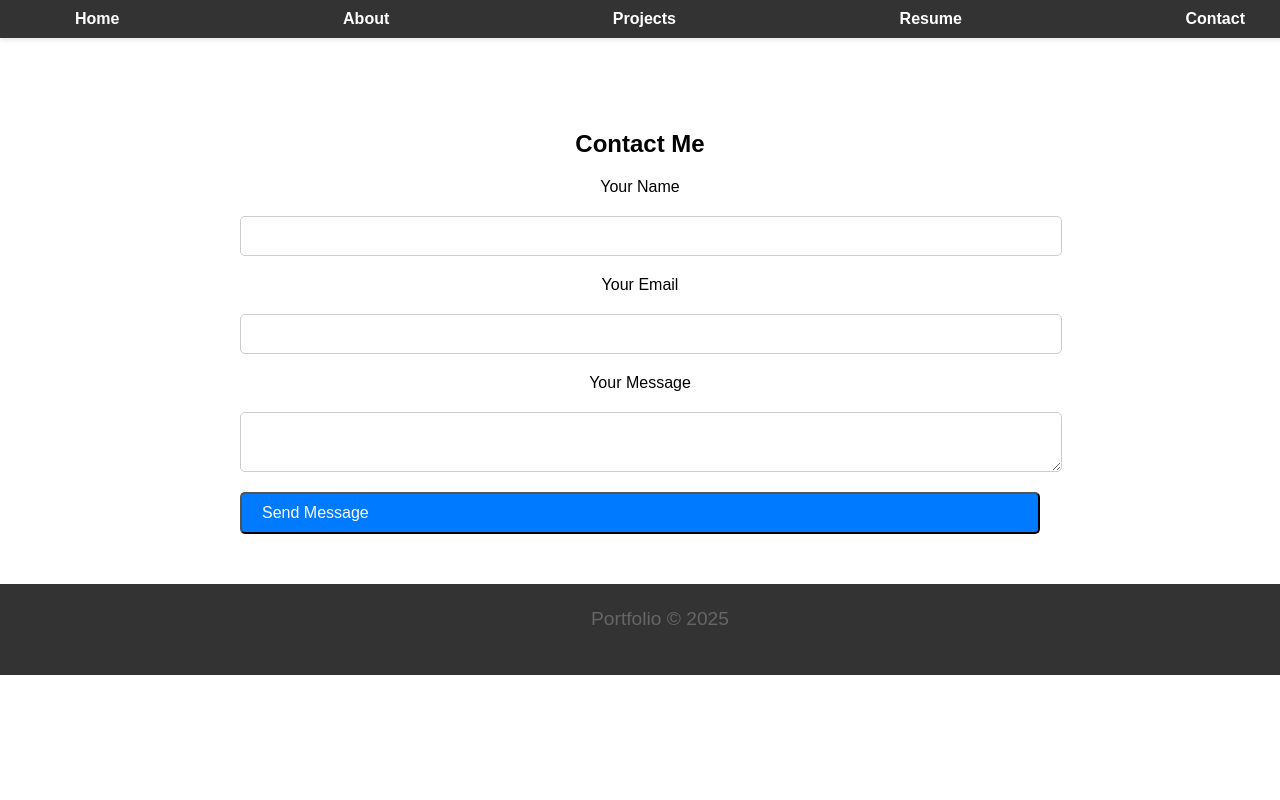
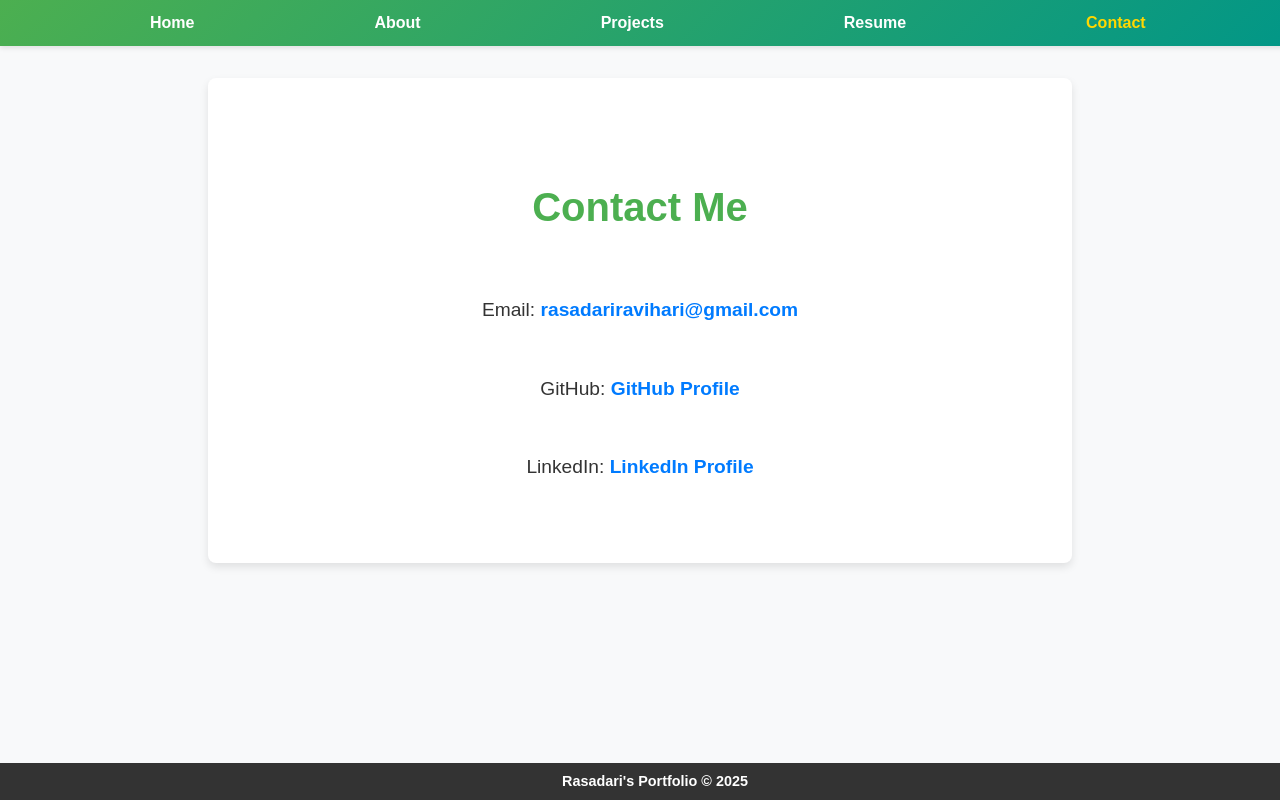
Before and after one commit to rasadariranasinghe/Portfolio_project, a Flask app: page /contact in a window 1280 px wide. Run offline with Flask 3, Linux system fonts and the light colour scheme.

Commit message:
Made several changes

```diff
--- a/app.py
+++ b/app.py
@@ -49,24 +49,12 @@
 def resume():
     return render_template("resume.html")
 
-@app.route("/contact", methods=["GET", "POST"])
+@app.route("/contact", methods=["GET"])
 def contact():
-    if request.method == "POST":
-        # Extract form data
-        name = request.form['name']
-        email = request.form['email']
-        message = request.form['message']
-
-        # Send email
-        try:
-            send_email(name, email, message)
-            flash("Your message has been sent successfully!", "success")
-            return redirect(url_for('thank_you'))
-        except Exception as e:
-            flash(f"Error sending your message: {e}", 'error')
-            return redirect(url_for('contact'))
-
-    return render_template("contact.html")
+    # Render the contact page with email and GitHub links
+    email = "your_email@example.com"
+    github = "https://github.com/your_username"
+    return render_template("contact.html", email=email, github=github)
 
 @app.route("/download_resume")
 def download_resume():
@@ -80,27 +68,6 @@
 def thank_you():
     return render_template("thank_you.html")
 
-def send_email(name, email, message):
-    sender_email = os.getenv("SENDER_EMAIL")  # Use environment variable for sender email
-    receiver_email = os.getenv("RECEIVER_EMAIL")  # Use environment variable for receiver email
-    subject = f"Message from {name} ({email})"
-    body = f"Message:\n\n{message}"
-
-    # Create the email message
-    msg = MIMEMultipart()
-    msg['From'] = sender_email
-    msg['To'] = receiver_email
-    msg['Subject'] = subject
-    msg.attach(MIMEText(body, "plain"))
-
-    try:
-        # Use SMTP_SSL with a secure connection
-        with smtplib.SMTP_SSL('smtp.mail.yahoo.com', 465) as server:
-            server.login(sender_email, os.getenv("SENDER_EMAIL_PASSWORD"))  # Use environment variable for password
-            server.sendmail(sender_email, receiver_email, msg.as_string())
-            print("Email sent successfully!")
-    except Exception as e:
-        raise Exception(f"Error sending email: {e}")
 
 if __name__ == "__main__":
     # Ensure that the app starts correctly
--- a/static/style.css
+++ b/static/style.css
@@ -1,33 +1,94 @@
-/* General Section Styling */
+/* General Styling */
+body, html {
+    margin: 0;
+    padding: 0;
+    font-family: Arial, sans-serif;
+    background-color: #f8f9fa;
+    color: #333;
+    line-height: 1.6;
+}
+
+/* Navigation Bar */
+.navbar {
+    position: relative;
+    top: 0;
+    left: 0;
+    width: 100%;
+    background: linear-gradient(135deg, #4CAF50, #009688);
+    padding: 10px 20px;
+    box-shadow: 0 2px 5px rgba(0, 0, 0, 0.1);
+    z-index: 1000;
+}
+
+.nav-container {
+    max-width: 1200px;
+    margin: 0 auto;
+    display: flex;
+    justify-content: space-between;
+    align-items: center;
+}
+
+.navbar ul {
+    list-style: none;
+    margin: 0;
+    padding: 0;
+    display: flex;
+    justify-content: center;
+}
+
+.navbar li {
+    margin: 0 80px;
+}
+
+.navbar a {
+    text-decoration: none;
+    color: white;
+    font-size: 16px;
+    font-weight: bold;
+    transition: color 0.3s ease;
+    padding: 10px 10px;
+}
+
+.navbar a:hover, .navbar a.active {
+    color: #ffd700;
+}
+
+/* Contact Page Navigation Bar */
+#contact .navbar {
+    width: 100%; /* Ensures full width for contact page */
+    padding: 10px 20px;
+}
+
+/* Section Styling */
 #home, #projects, #about, #resume, #contact {
     padding: 50px 0;
     text-align: center;
 }
 
-/* Title Styling (Default Black for All Titles) */
+/* Section Titles */
 .section-title {
     font-size: 2.5rem;
-    color: #333; /* Default black color for other titles */
+    color: #333;
     font-weight: bold;
     margin-bottom: 20px;
     text-transform: capitalize;
 }
 
-/* Green Color for Specific Section Titles */
+/* Specific Section Title Colors */
 #about .section-title,
 #projects .section-title,
 #resume .section-title,
 #contact .section-title {
-    color: #4CAF50; /* Green color for specific sections */
+    color: #4CAF50;
 }
 
 /* Home Section */
 .profile-photo {
     width: 200px;
-    height: 320px; /* Adjusted for circular image */
+    height: 320px;
     border-radius: 50%;
     object-fit: cover;
-    margin: 0 auto 20px;
+    margin: 20px auto;
     display: block;
 }
 
@@ -49,39 +110,33 @@
 .cta-button {
     padding: 12px 20px;
     background-color: #007bff;
-    color: white;
+    color: #fff;
     border-radius: 5px;
     text-decoration: none;
     font-size: 16px;
+    transition: background-color 0.3s ease, transform 0.3s ease;
 }
 
 .cta-button:hover {
     background-color: #0056b3;
+    transform: scale(1.05);
 }
 
-/* General Section Styling */
+/* Projects Section */
 #projects {
-    padding: 60px 20px;
+    padding: 50px 20px;
     background-color: #f8f9fa;
 }
 
-.section-title {
-    font-size: 2.5rem;
-    color: #343a40;
-    font-weight: 700;
-    margin-bottom: 40px;
-}
-
-/* Project Cards Grid */
 .project-container {
     display: grid;
     grid-template-columns: repeat(auto-fit, minmax(300px, 1fr));
-    gap: 30px;
+    gap: 20px;
+    margin-top: 20px;
 }
 
-/* Individual Project Card */
 .project {
-    background-color: #ffffff;
+    background-color: #fff;
     border-radius: 10px;
     overflow: hidden;
     box-shadow: 0 8px 20px rgba(0, 0, 0, 0.1);
@@ -95,64 +150,28 @@
 
 .project img {
     width: 100%;
-    height: 300px;
+    height: 50%;
     object-fit: cover;
+    border-radius: 8px;
 }
 
-/* Project Info */
 .project-info {
     padding: 20px;
     text-align: left;
 }
 
 .project-info h3 {
-    font-size: 1.5rem;
+    font-size: 1.2rem;
     color: #007bff;
-    margin-bottom: 10px;
+    margin-bottom: 8px;
 }
 
 .project-info p {
-    font-size: 1rem;
+    font-size: 0.9rem;
     color: #6c757d;
     line-height: 1.5;
-    margin-bottom: 20px;
+    margin-bottom: 15px;
 }
-
-/* Call-to-Action Button */
-.cta-button {
-    padding: 10px 20px;
-    background-color: #007bff;
-    color: #ffffff;
-    font-size: 1rem;
-    text-decoration: none;
-    border-radius: 5px;
-    display: inline-flex;
-    align-items: center;
-    gap: 8px;
-    transition: background-color 0.3s ease;
-}
-
-.cta-button:hover {
-    background-color: #0056b3;
-}
-
-/* Responsive Design */
-@media (max-width: 768px) {
-    .section-title {
-        font-size: 2rem;
-    }
-
-    .project-info h3 {
-        font-size: 1.2rem;
-    }
-
-    .project-info p {
-        font-size: 0.9rem;
-    }
-}
-
-
-
 
 /* About Section */
 .about-section {
@@ -165,7 +184,7 @@
 
 .about-container {
     max-width: 800px;
-    background-color: #ffffff;
+    background-color: #fff;
     padding: 30px;
     box-shadow: 0 4px 8px rgba(0, 0, 0, 0.1);
     border-radius: 8px;
@@ -175,7 +194,7 @@
     font-size: 1.1rem;
     color: #555;
     line-height: 1.6;
-    margin-bottom: 40px;
+    margin-bottom: 20px;
     text-align: center;
 }
 
@@ -187,14 +206,8 @@
     font-weight: bold;
 }
 
-.education, .experience {
-    font-size: 1.1rem;
-    color: #444;
-    margin-bottom: 10px;
-}
-
 .skills-list {
-    list-style-type: none;
+    list-style: none;
     padding: 0;
 }
 
@@ -213,38 +226,104 @@
     transform: scale(1.05);
 }
 
-/* Contact Section */
-form {
-    display: grid;
-    gap: 20px;
+/* Resume Section */
+#resume {
+    padding: 50px 20px;
+    background-color: #ffffff;
+}
+
+.resume-container {
     max-width: 800px;
     margin: 0 auto;
+    background-color: #f9f9f9;
+    padding: 30px;
+    border-radius: 8px;
+    box-shadow: 0 4px 8px rgba(0, 0, 0, 0.1);
+    text-align: center;
 }
 
-input, textarea {
-    width: 100%;
-    padding: 10px;
-    font-size: 1rem;
-    border: 1px solid #ccc;
-    border-radius: 5px;
+.resume-title {
+    font-size: 3rem;
+    font-weight: bold;
+    color: #4CAF50;
+    margin-bottom: 20px;
 }
 
-button {
-    padding: 12px 20px;
-    background-color: #007bff;
-    color: white;
-    border-radius: 5px;
-    font-size: 16px;
-    cursor: pointer;
-    transition: background-color 0.3s ease;
+/* Contact Section */
+#contact {
+    text-align: center;
+    padding: 4rem 2rem;
+    background-color: white;
+    box-shadow: 0 4px 8px rgba(0, 0, 0, 0.1);
+    margin: 2rem auto;
+    max-width: 800px;
+    border-radius: 8px;
 }
 
-button:hover {
-    background-color: #0056b3;
+#contact h1 {
+    margin-bottom: 1.5rem;
+    color: #4CAF50;
+    font-size: 2.5rem;
+    font-weight: bold;
 }
 
-/* Mobile Responsiveness */
+#contact p {
+    margin: 1rem 0;
+    font-size: 1.2rem;
+    color: #333;
+    line-height: 1.6;
+}
+
+#contact a {
+    color: #007bff;
+    text-decoration: none;
+    font-weight: bold;
+    transition: color 0.3s ease, transform 0.2s ease;
+}
+
+#contact a:hover {
+    color: #0056b3;
+    transform: scale(1.05);
+}
+
+.contact-container {
+    display: flex;
+    flex-direction: column;
+    align-items: center;
+    justify-content: center;
+    gap: 1rem;
+}
+
+/* Footer */
+footer {
+    text-align: center;
+    padding: 10px 15px;
+    background-color: #333;
+    color: #fff;
+    position: fixed;
+    bottom: 0;
+    left: 0;
+    width: 100%;
+    z-index: 1000;
+    font-size: 0.9rem;
+    line-height: 1.2;
+    font-weight: bold;
+}
+
+/* Responsive Design */
 @media (max-width: 768px) {
+    .navbar ul {
+        flex-direction: column;
+    }
+
+    .navbar li {
+        margin: 10px 0;
+    }
+
+    .navbar a {
+        font-size: 14px;
+    }
+
     .profile-photo {
         width: 100px;
         height: 100px;
@@ -258,61 +337,15 @@
         font-size: 1rem;
     }
 
-    .project {
-        width: 100%;
+    .contact-container {
+        padding: 20px;
+    }
+
+    #contact h1 {
+        font-size: 22px;
+    }
+
+    footer {
+        font-size: 0.8rem;
     }
 }
-/* General Reset */
-body, html {
-    margin: 0;
-    padding: 0;
-    font-family: Arial, sans-serif;
-}
-
-/* Sticky Navbar */
-.navbar {
-    position: fixed; /* Keeps navbar visible on scroll */
-    top: 0;
-    left: 0;
-    width: 100%;
-    background-color: #333; /* Dark background color */
-    color: white;
-    z-index: 1000; /* Ensures navbar is on top */
-    box-shadow: 0 2px 5px rgba(0, 0, 0, 0.1); /* Shadow for better visibility */
-    padding: 10px 20px;
-}
-
-.nav-container {
-    display: flex;
-    justify-content: space-between; /* Aligns links evenly */
-    max-width: 1200px; /* Optional: Limit navbar width */
-    margin: 0 auto; /* Centers the navbar */
-}
-
-.navbar a {
-    color: white;
-    text-decoration: none;
-    margin: 0 15px; /* Adds spacing between links */
-    font-weight: bold;
-    transition: color 0.3s ease; /* Smooth color change on hover */
-}
-
-.navbar a:hover {
-    color: #007bff; /* Highlight link color */
-}
-
-/* Space below Navbar */
-body {
-    padding-top: 60px; /* Adjust padding to match navbar height */
-}
-
-/* Footer Styles */
-footer {
-    text-align: center;
-    padding: 20px;
-    background-color: #333;
-    color: white;
-    position: relative;
-    bottom: 0;
-    width: 100%;
-}
--- a/templates/base.html
+++ b/templates/base.html
@@ -3,27 +3,31 @@
 <head>
     <meta charset="UTF-8">
     <meta name="viewport" content="width=device-width, initial-scale=1.0">
-    <title>{% block title %}Portfolio{% endblock %}</title>
+    <title>{% block title %}{% endblock %}</title>
     <link rel="stylesheet" href="{{ url_for('static', filename='style.css') }}">
 </head>
 <body>
-    <header>
-        <nav class="navbar">
-            <div class="nav-container">
-                <a href="{{ url_for('home') }}" class="{% if request.endpoint == 'home' %}active{% endif %}">Home</a>
-                <a href="{{ url_for('about') }}" class="{% if request.endpoint == 'about' %}active{% endif %}">About</a>
-                <a href="{{ url_for('projects') }}" class="{% if request.endpoint == 'projects' %}active{% endif %}">Projects</a>
-                <a href="{{ url_for('resume') }}" class="{% if request.endpoint == 'resume' %}active{% endif %}">Resume</a>
-                <a href="{{ url_for('contact') }}" class="{% if request.endpoint == 'contact' %}active{% endif %}">Contact</a>
-            </div>
-        </nav>
-    </header>
+    <!-- Navigation Bar -->
+    <nav class="navbar">
+        <div class="nav-container">
+            <ul>
+                <li><a href="{{ url_for('home') }}">Home</a></li>
+                <li><a href="{{ url_for('about') }}">About</a></li>
+                <li><a href="{{ url_for('projects') }}">Projects</a></li>
+                <li><a href="{{ url_for('resume') }}">Resume</a></li>
+                <li><a href="{{ url_for('contact') }}" class="active">Contact</a></li>
+            </ul>
+        </div>
+    </nav>
+
+    <!-- Page Content -->
     <main>
-        {% block content %}
-        {% endblock %}
+        {% block content %}{% endblock %}
     </main>
+
+    <!-- Footer -->
     <footer>
-        <p>Portfolio &copy; 2025</p>
+        Rasadari's Portfolio © 2025
     </footer>
 </body>
 </html>
--- a/templates/contact.html
+++ b/templates/contact.html
@@ -1,19 +1,14 @@
 {% extends "base.html" %}
 
+{% block title %}Contact{% endblock %}
+
 {% block content %}
-    <section id="contact">
-        <h2>Contact Me</h2>
-        <form action="#" method="POST">
-            <label for="name">Your Name</label>
-            <input type="text" id="name" name="name" required>
-
-            <label for="email">Your Email</label>
-            <input type="email" id="email" name="email" required>
-
-            <label for="message">Your Message</label>
-            <textarea id="message" name="message" required></textarea>
-
-            <button type="submit" class="cta-button">Send Message</button>
-        </form>
-    </section>
+<section id="contact">
+    <div class="contact-container">
+        <h1>Contact Me</h1>
+        <p>Email: <a href="mailto:rasadariravihari@gmail.com">rasadariravihari@gmail.com</a></p>
+        <p>GitHub: <a href="https://github.com/rasadariranasinghe?tab=repositories" target="_blank">GitHub Profile</a></p>
+        <p>LinkedIn: <a href="https://www.linkedin.com/in/rasadari-ranasinghe-815486254/" target="_blank">LinkedIn Profile</a></p>
+    </div>
+</section>
 {% endblock %}
```
Also changed, not shown: templates/projects.html (+22 -6 lines), templates/resume.html (+5 -3 lines), static/images/project4.jpg (added).
